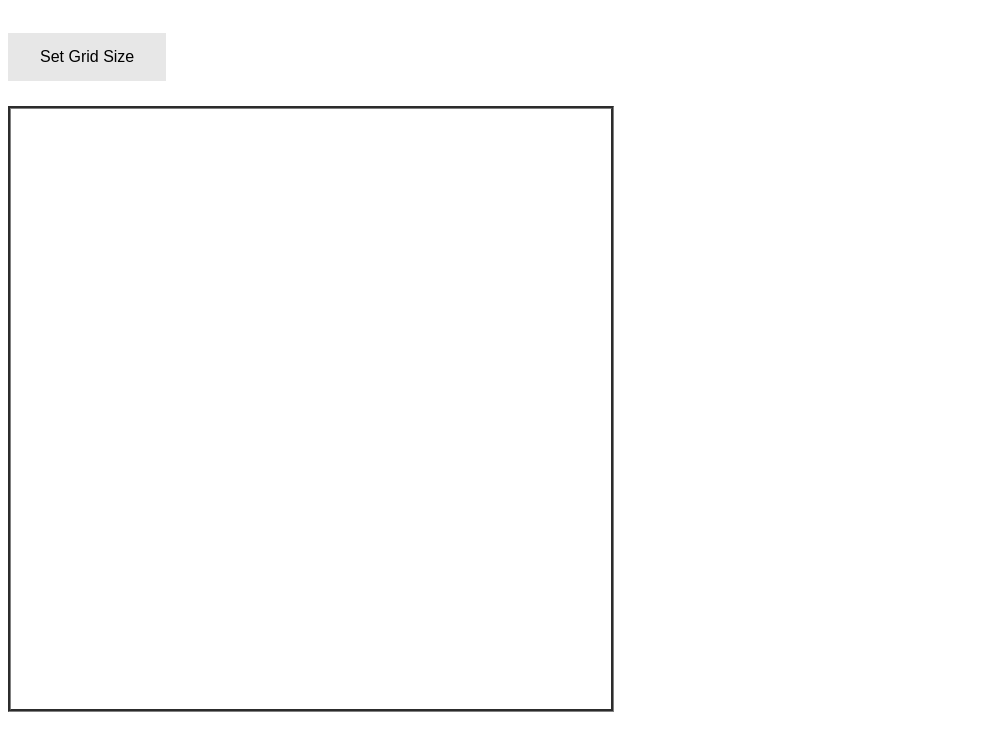
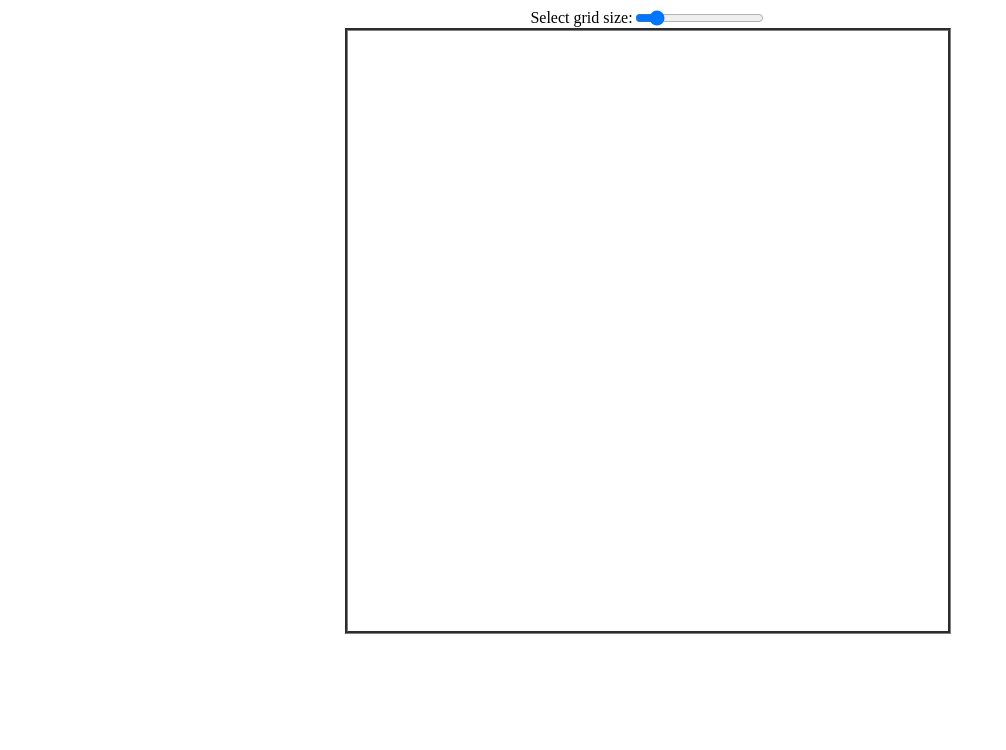
Before and after one commit to yassersalama22/etch-a-sketch, a plain HTML site: page index.html in a window 1280 px wide. Shown: the whole page, without its empty margins (0-1006 px from the left). Drawn offline with Linux system fonts and the light colour scheme.

Commit message:
Add UI and Ran ge Selector to Draw Grid
Adding some style to make the UI more pleasant. Change the prompt to
Range Selector and apply needed Javascript updates.

```diff
--- a/index.html
+++ b/index.html
@@ -8,8 +8,11 @@
     <title>Etch-a-Sketch</title>
 </head>
 <body>
-    <div id="user-settings">
-        <button class="grid-size" onclick="gridSizePrompt()">Set Grid Size</button>
+    <div id="user-settings" class="user-settings">
+        <label>Select grid size:</label>
+        <input id="gridSizeRangeSelector" type="range">
+        <label id="rangeSelectedValue"></label>
+        <!-- <button class="grid-size" onclick="gridSizePrompt()">Set Grid Size</button> -->
     </div>
     <div id="container" class="drawing-area">
     </div>
--- a/scripts/script.js
+++ b/scripts/script.js
@@ -1,8 +1,17 @@
 const defaultGridSize = 16;
 const minimumGridSize = 4;
 const maximumGridSize = 100;
+const gridStepValue = 1;
 const gridWidthInPixels = 600;
 const gridHeightInPixels = 600;
+
+const gridSizeSelector = document.getElementById("gridSizeRangeSelector");
+const rangeSelectedValue = document.getElementById("rangeSelectedValue");
+
+gridSizeSelector.setAttribute("min",minimumGridSize);
+gridSizeSelector.setAttribute("max",maximumGridSize);
+gridSizeSelector.setAttribute("value",defaultGridSize);
+gridSizeSelector.setAttribute("step",gridStepValue);
 
 createDrawingGrid("container", defaultGridSize);
 
@@ -38,16 +47,6 @@ function sketchDivMouseOverHandler() {
     this.style.background = randomRgbColor();
 }
 
-function gridSizePrompt() {
-    let size = prompt("Please enter grid size (between 4 and 100)");
-    while(isNaN(size) || size===null || (Number(size)< 4 || Number(size) > 100))
-    {
-        size = prompt("Please enter grid size (between 4 and 100)");
-    }
-
-    createDrawingGrid("container",Number(size),)
-}
-
 function randomInteger(max) {
     return Math.floor(Math.random()*(max + 1));
 }
@@ -58,3 +57,12 @@ function randomRgbColor() {
     let b = randomInteger(255);
     return `rgb(${r},${g},${b})`;
 }
+
+
+gridSizeSelector.addEventListener("change",(event)=>{
+    createDrawingGrid("container",event.target.value);
+    rangeSelectedValue.innerText = event.target.value;
+});
+gridSizeSelector.addEventListener("input",(event)=>{
+    rangeSelectedValue.innerText = event.target.value;
+});
--- a/styles/style.css
+++ b/styles/style.css
@@ -1,3 +1,16 @@
+body {
+    display: flex;
+    flex-direction: column;
+    width: 100%;
+    justify-content: center;
+    align-items: center;
+}
+
+.user-settings {
+    display: flex;
+    align-items: center;
+
+}
 .drawing-area {
     display: flex;
     flex-wrap: wrap;
```
